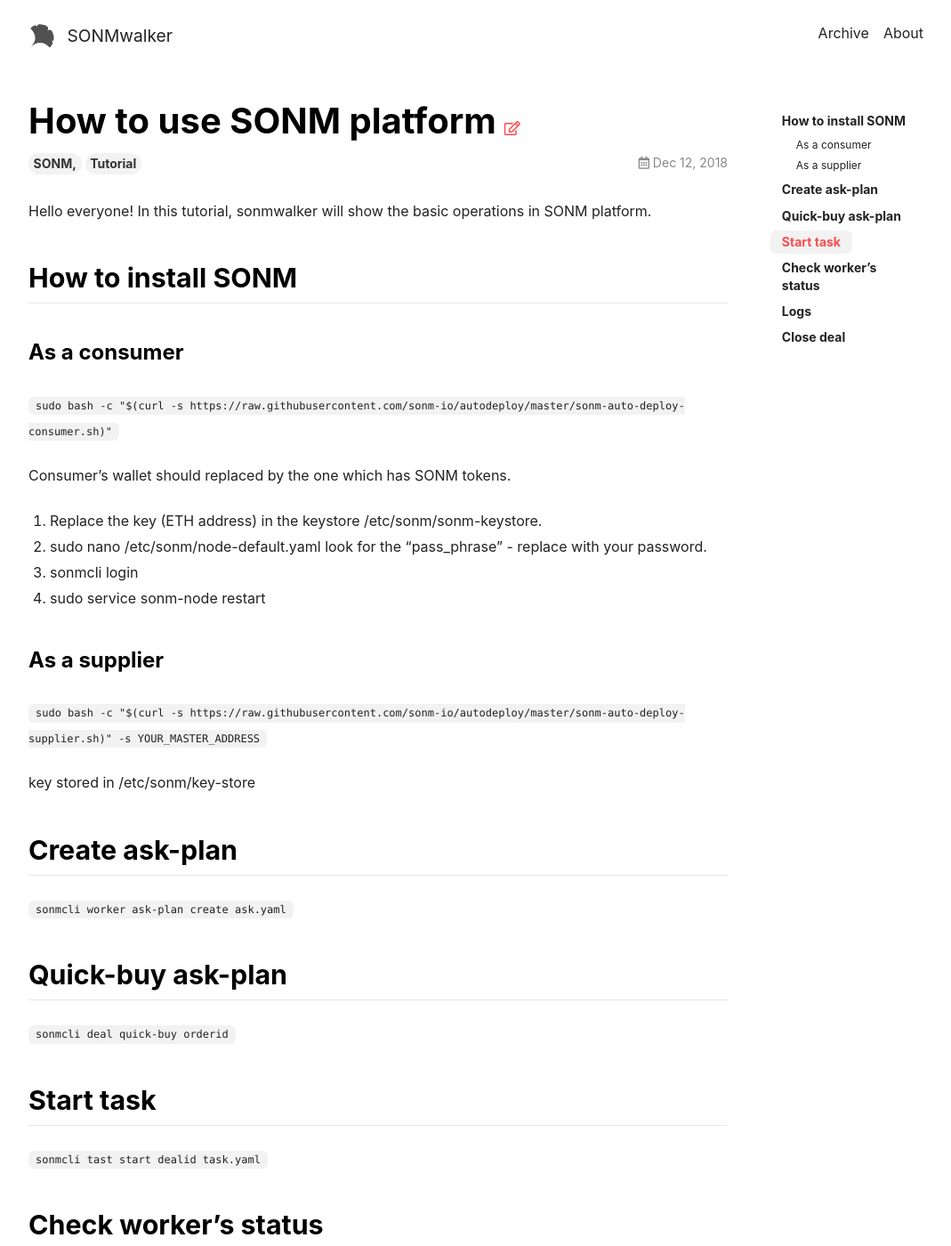
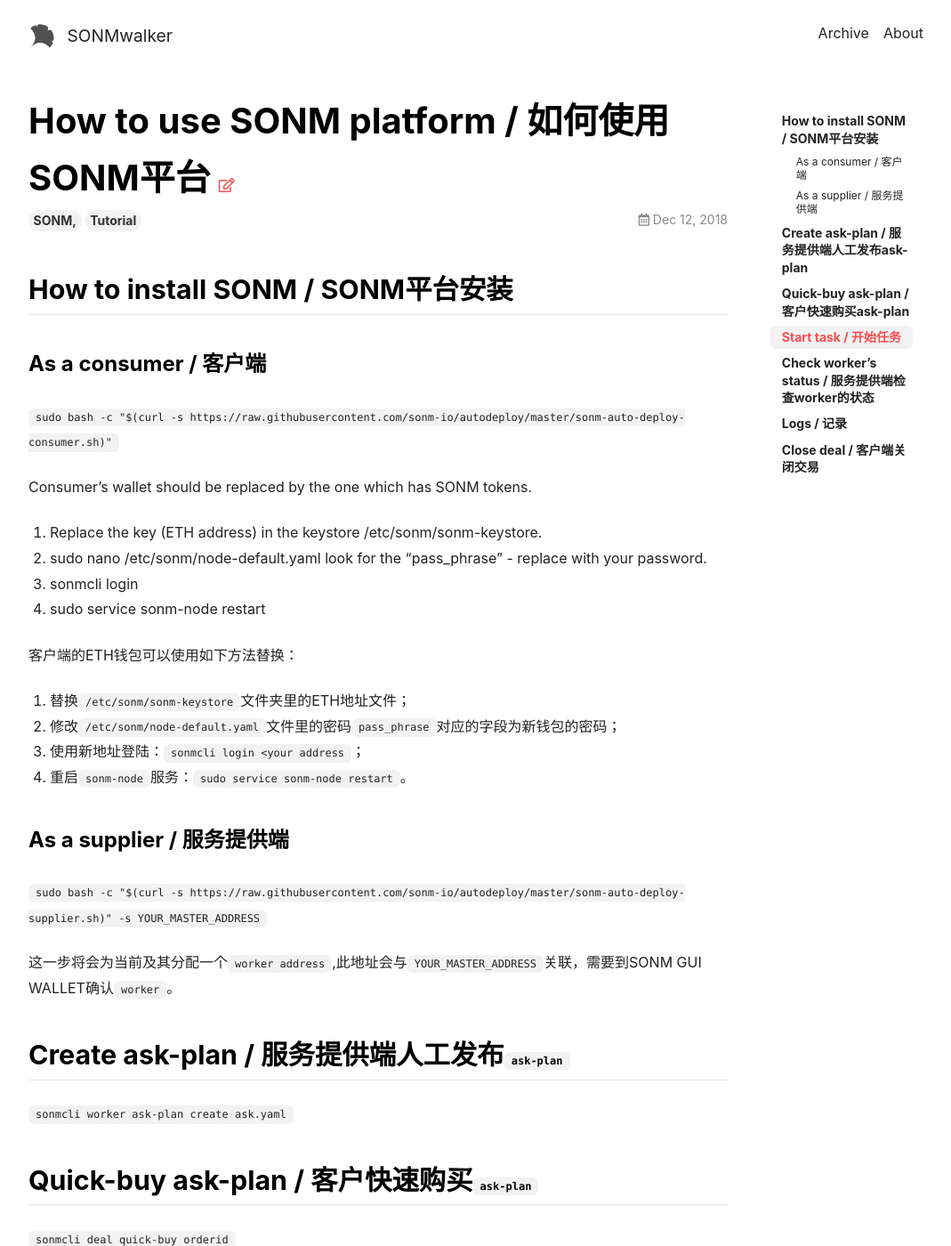
Before and after one commit to sonmwalker/sonmwalker.github.io, a Jekyll site: the page built from _posts/2018-12-12-sonm-intro.md, in a window 1280 px wide and 1400 px high. Shown: the whole window at 89% size, without its empty margins (105-1174 px from the left). Built offline with Jekyll 4.4.1, drawn with Linux system fonts in a browser that asks for light colours; nearby versions of some CDN libraries; some of the changed text lies outside the part shown.

Commit message:
Update 2018-12-12-sonm-intro.md

```diff
--- a/_posts/2018-12-12-sonm-intro.md
+++ b/_posts/2018-12-12-sonm-intro.md
@@ -1,55 +1,59 @@
 ---
-title: How to use SONM platform
+title: How to use SONM platform / 如何使用SONM平台
 layout: article
 key: 20181212
 tags: SONM, Tutorial
 ---
 
-Hello everyone! In this tutorial, sonmwalker will show the basic operations in SONM platform.
 
-## How to install SONM
+## How to install SONM / SONM平台安装
 
 <!--more-->
 
-### As a consumer
+### As a consumer / 客户端
 
 `sudo bash -c "$(curl -s https://raw.githubusercontent.com/sonm-io/autodeploy/master/sonm-auto-deploy-consumer.sh)"`
 
-Consumer's wallet should replaced by the one which has SONM tokens.
+Consumer's wallet should be replaced by the one which has SONM tokens.
 1. Replace the key (ETH address) in the keystore /etc/sonm/sonm-keystore.
 2. sudo nano /etc/sonm/node-default.yaml look for the "pass_phrase" - replace with your password.
 3. sonmcli login <your address>
 4. sudo service sonm-node restart
 
+客户端的ETH钱包可以使用如下方法替换：
+1. 替换`/etc/sonm/sonm-keystore`文件夹里的ETH地址文件；
+2. 修改`/etc/sonm/node-default.yaml`文件里的密码`pass_phrase`对应的字段为新钱包的密码；
+3. 使用新地址登陆：`sonmcli login <your address`；
+4. 重启`sonm-node`服务：`sudo service sonm-node restart`。
 
-### As a supplier
+
+### As a supplier / 服务提供端
 
 `sudo bash -c "$(curl -s https://raw.githubusercontent.com/sonm-io/autodeploy/master/sonm-auto-deploy-supplier.sh)" -s YOUR_MASTER_ADDRESS`
 
+这一步将会为当前及其分配一个`worker address`,此地址会与`YOUR_MASTER_ADDRESS`关联，需要到SONM GUI WALLET确认`worker`。
 
-key stored in /etc/sonm/key-store
-
-## Create ask-plan
+## Create ask-plan / 服务提供端人工发布`ask-plan`
 
 `sonmcli worker ask-plan create ask.yaml`
 
 
-## Quick-buy ask-plan
+## Quick-buy ask-plan / 客户快速购买`ask-plan`
 
 `sonmcli deal quick-buy orderid`
 
-## Start task
+## Start task / 开始任务
 
 `sonmcli tast start dealid  task.yaml`
 
-## Check worker's status
+## Check worker's status / 服务提供端检查`worker`的状态
 
 `sonmcli worker status --worker-address=<worker address>`
 
-## Logs
+## Logs / 记录
 
 `sonmcli logs dealid taskid`
 
-## Close deal
+## Close deal / 客户端关闭交易
 
 `sonmcli deal close dealid`
```
